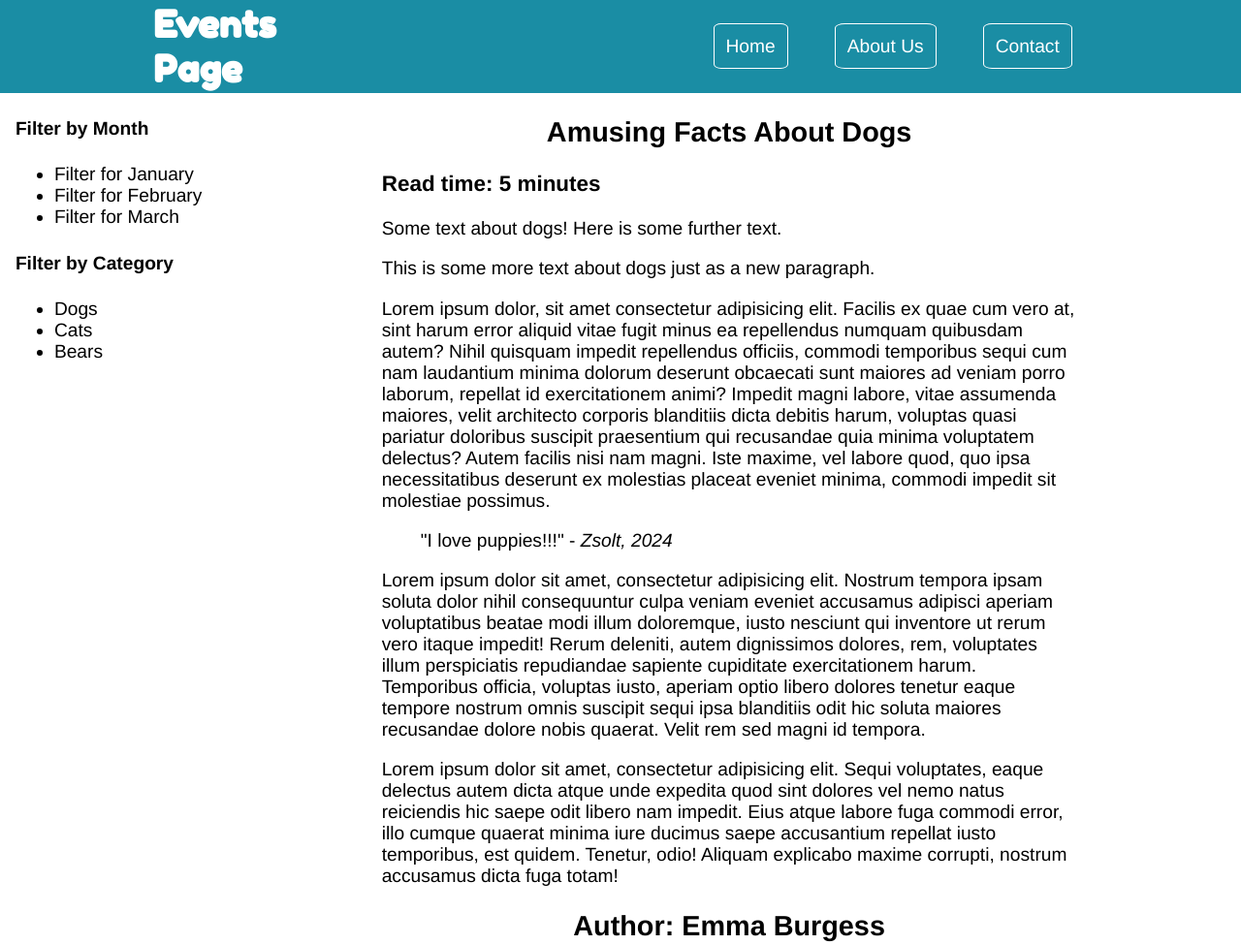
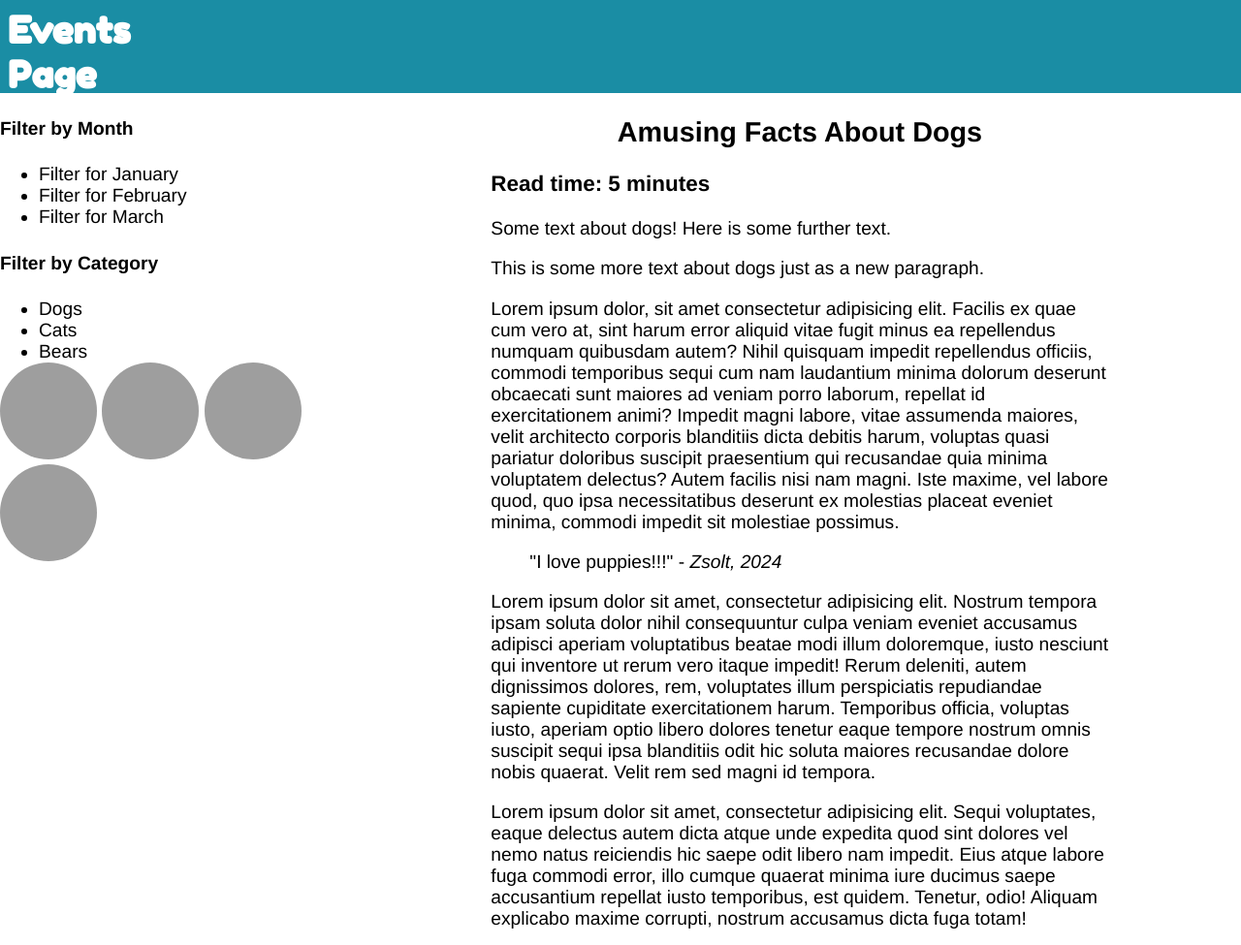
Before and after one commit to emmab135/emmab135.github.io, a plain HTML site: page index.html in a window 1280 px wide. Shown: the top 975 px of the page at 97% size. Drawn offline with Linux system fonts and the light colour scheme; no server answers; grey boxes are pictures that could not be loaded.

Commit message:
images on aside

```diff
--- a/index.html
+++ b/index.html
@@ -49,6 +49,12 @@
                             <li><a href=""></a>Bears</li>
                         </ul>
                     </nav>
+                </section>
+                <section>
+                    <img src="https://placebear.com/100/100" alt="picture at the event">
+                    <img src="https://placebear.com/100/100" alt="picture at the event">
+                    <img src="https://placebear.com/100/100" alt="picture at the event">
+                    <img src="https://placebear.com/100/100" alt="picture at the event">
                 </section>
             </aside>
             <div>
--- a/style.css
+++ b/style.css
@@ -18,7 +18,6 @@ ul {
 
 body > header {
     background-color: rgb(26, 141, 164);
-    display: flex;
     height: 12vh;
     align-items: center;
     justify-content: space-around;
```
